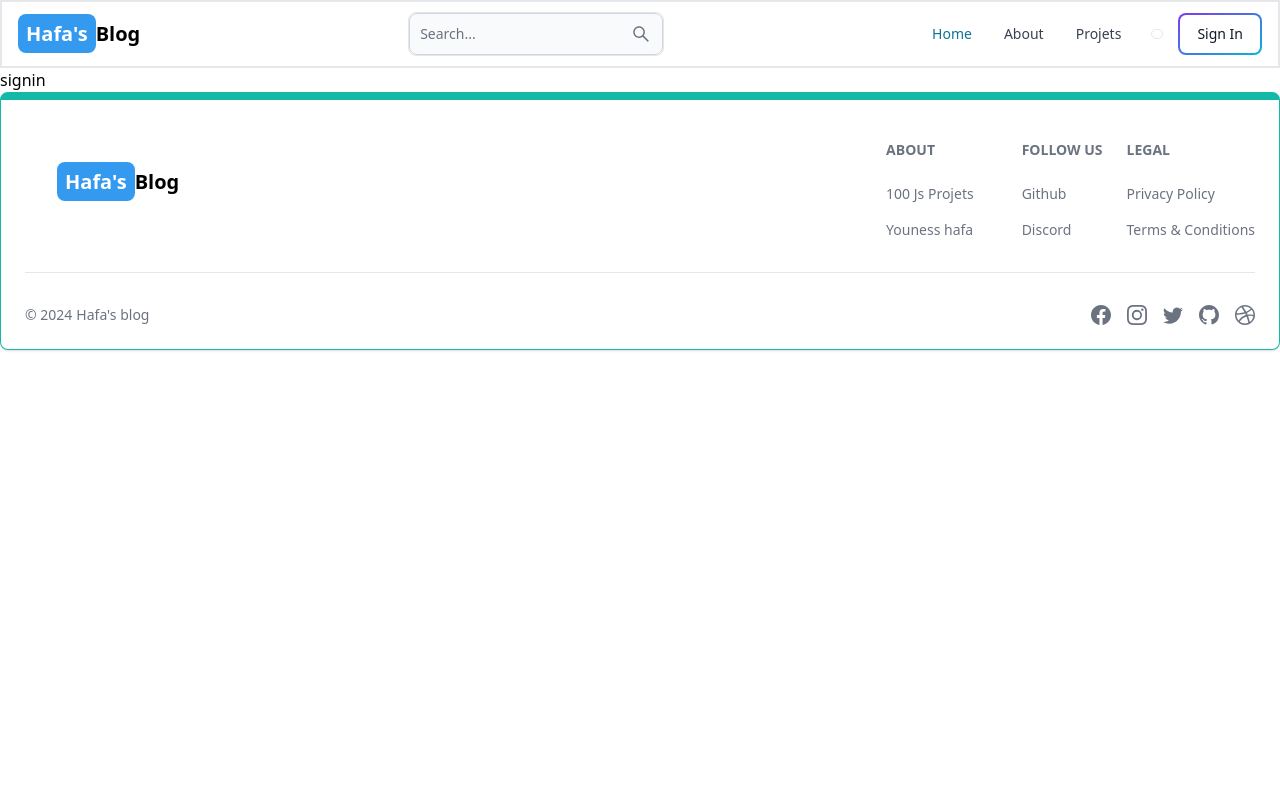
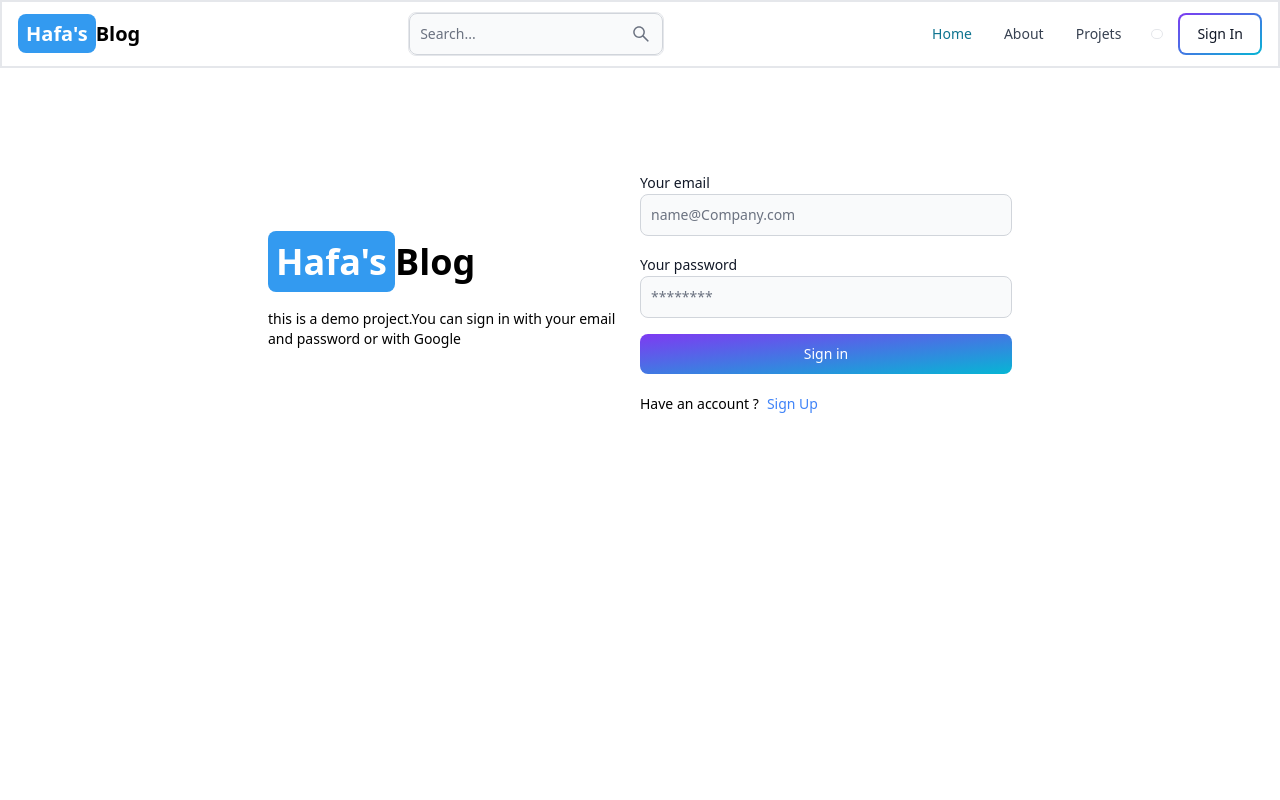
Before and after one commit to hafayouness/Mern-Blog, a React (Vite) app in the folder client/: page /sign-in in a window 1280 px wide. Shown: the top 800 px of the page. Built offline with nearby package versions, Linux system fonts and the light colour scheme.

Commit message:
complete signin page functionality

```diff
--- a/client/src/pages/Signin.jsx
+++ b/client/src/pages/Signin.jsx
@@ -1,57 +1,115 @@
-import React from "react";
+import React, { useState } from "react";
+import { Link, useNavigate } from "react-router-dom";
+import "../index.css";
+import { Alert, Button, Label, Spinner, TextInput } from "flowbite-react";
 
 function Signin() {
+  const [formData, setFormData] = useState({});
+  const [errorMessage, setErrorMessage] = useState("");
+  const [loading, setLoading] = useState(false);
+  const navigate = useNavigate();
+  const handleChange = async (e) => {
+    setFormData({ ...formData, [e.target.id]: e.target.value.trim() });
+  };
+  const handleSubmit = async (e) => {
+    e.preventDefault();
+    console.log(formData);
+    setLoading(true);
+    setErrorMessage("");
+
+    try {
+      const res = await fetch("http://localhost:3000/api/auth/signin", {
+        method: "POST",
+        headers: {
+          "Content-Type": "application/json",
+        },
+        body: JSON.stringify(formData),
+      });
+
+      const data = await res.json();
+      if (!data.success) {
+        setErrorMessage(data.message);
+      }
+      setLoading(false);
+      if (res.ok) {
+        navigate("/");
+      }
+    } catch (err) {
+      setErrorMessage(err.message);
+      setLoading(false);
+    }
+  };
   return (
-    <div>signin</div>
-    // <div className="content-sign">
-    //   <div className="flex p-3 max-w-3xl mx-auto flex-col md:flex-row md:items-center">
-    //     {/* left */}
-    //     <div className="flex-1">
-    //       <Link to="/" className="font-bold dark:text-white text">
-    //         <span className=" title-header rounded-lg text-white px-2 py-1.5">
-    //           Hafa's
-    //         </span>
-    //         Blog
-    //       </Link>
-    //       <p className="text-sm mt-5">
-    //         this is a demo project.You can sign up with your email and password
-    //         or with Google
-    //       </p>
-    //     </div>
+    <div className="content-sign">
+      <div className="flex p-3 max-w-3xl mx-auto flex-col md:flex-row md:items-center">
+        {/* left */}
+        <div className="flex-1">
+          <Link to="/" className="font-bold dark:text-white text">
+            <span className=" title-header rounded-lg text-white px-2 py-1.5">
+              Hafa's
+            </span>
+            Blog
+          </Link>
+          <p className="text-sm mt-5">
+            this is a demo project.You can sign in with your email and password
+            or with Google
+          </p>
+        </div>
 
-    //     {/* right */}
-    //     <div className="flex-1">
-    //       <form className="flex flex-col gap-4">
-    //         <div>
-    //           <Label value="Your username" />
-    //           <TextInput type="text" placeholder="Username" id="username" />
-    //         </div>
-    //         <div>
-    //           <Label value="Your email" />
-    //           <TextInput
-    //             type="email"
-    //             placeholder="name@Company.com"
-    //             id="username"
-    //           />
-    //         </div>
-    //         <div>
-    //           <Label value="Your password" />
-    //           <TextInput type="password" placeholder="Password" id="username" />
-    //         </div>
+        {/* right */}
+        <div className="flex-1">
+          <form className="flex flex-col gap-4" onSubmit={handleSubmit}>
+            <div>
+              <Label value="Your email" />
+              <TextInput
+                type="email"
+                placeholder="name@Company.com"
+                id="email"
+                onChange={handleChange}
+                required
+              />
+            </div>
+            <div>
+              <Label value="Your password" />
+              <TextInput
+                type="password"
+                placeholder="********"
+                id="password"
+                onChange={handleChange}
+                required
+              />
+            </div>
 
-    //         <Button gradientDuoTone="purpleToBlue" type="submit">
-    //           Submit
-    //         </Button>
-    //       </form>
-    //       <div className="flex gap-2 text-sm link-in">
-    //         <span> Have an account ?</span>
-    //         <Link to="/sign-in" className="text-blue-500 ">
-    //           Sign In
-    //         </Link>
-    //       </div>
-    //     </div>
-    //   </div>
-    // </div>
+            <Button
+              gradientDuoTone="purpleToBlue"
+              type="submit"
+              disabled={loading}
+            >
+              {loading ? (
+                <>
+                  <Spinner size="sm" />
+                  <span className="pl-3">loading ...</span>
+                </>
+              ) : (
+                "Sign in"
+              )}
+            </Button>
+          </form>
+          <div className="flex gap-2 text-sm link-in">
+            <span> Have an account ?</span>
+            <Link to="/sign-up" className="text-blue-500 ">
+              Sign Up
+            </Link>
+          </div>
+
+          {errorMessage && (
+            <Alert className="mt-5" color="failure">
+              {errorMessage}
+            </Alert>
+          )}
+        </div>
+      </div>
+    </div>
   );
 }
 
--- a/client/src/pages/Signup.jsx
+++ b/client/src/pages/Signup.jsx
@@ -9,7 +9,7 @@
   const [loading, setLoading] = useState(false);
   const navigate = useNavigate();
   const handleChange = async (e) => {
-    setFormData({ ...formData, [e.target.id]: e.target.value });
+    setFormData({ ...formData, [e.target.id]: e.target.value.trim() });
   };
   const handleSubmit = async (e) => {
     e.preventDefault();
```
